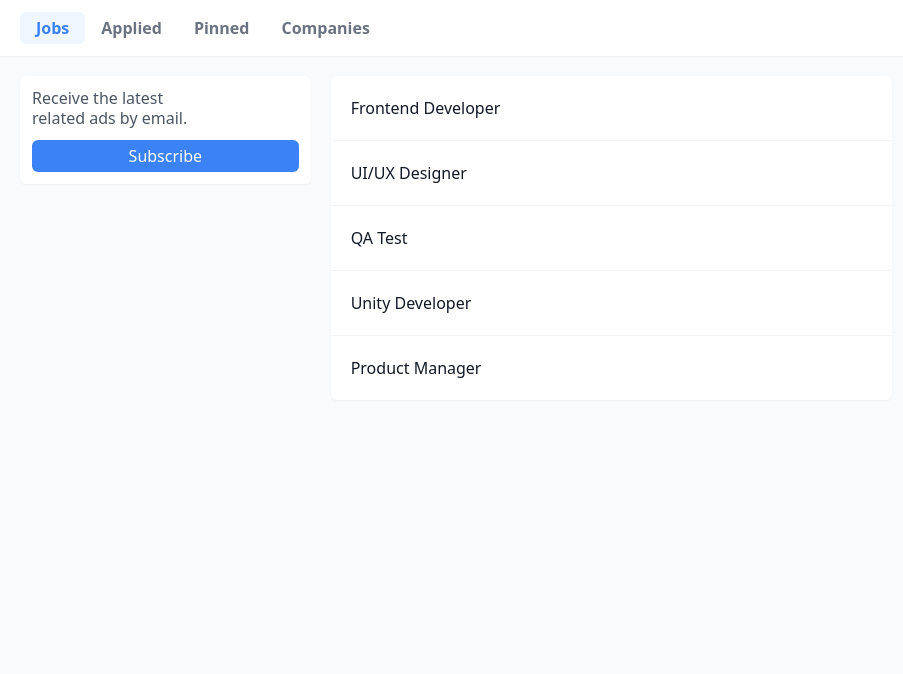
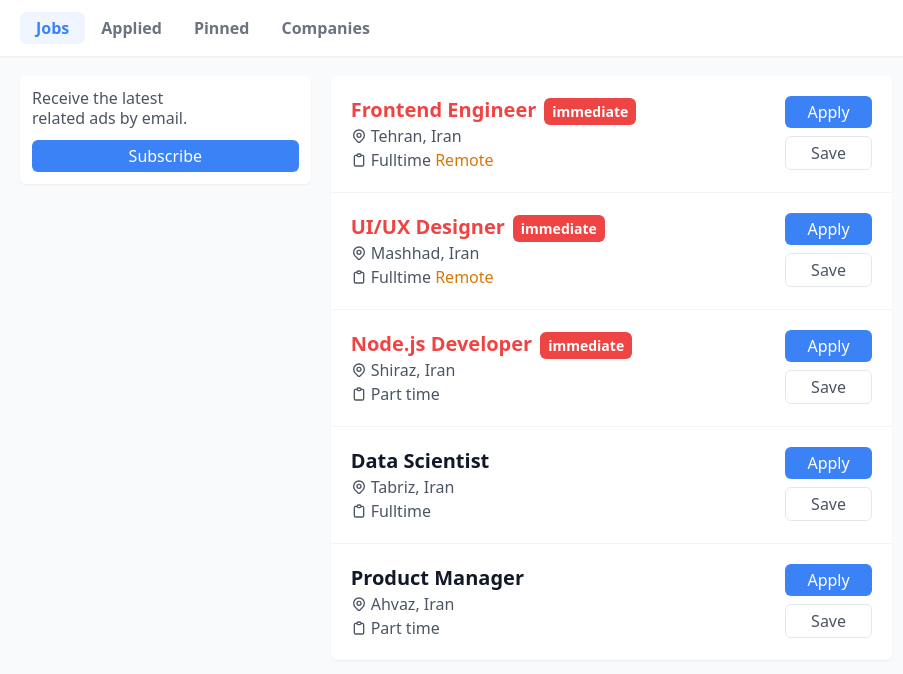
Before and after one commit to hasansaid/Is-Bulma-Sitesi, a JavaScript app: page / in a window 1280 px wide. Shown: the top 674 px of the page, without its empty margins (184-1087 px from the left). Built offline with nearby package versions, Linux system fonts and the light colour scheme.

Commit message:
feat: add job item

```diff
--- /dev/null
+++ b/src/components/Elements/Badge/index.js
@@ -0,0 +1,5 @@
+import './style.css';
+
+export default function Badge({ color, children }) {
+  return <span className={`badge badge-${color}`}>{children}</span>;
+}
--- /dev/null
+++ b/src/components/Elements/Badge/style.css
@@ -0,0 +1,7 @@
+.badge {
+  @apply bg-white mx-2;
+}
+
+.badge-red {
+  @apply text-white bg-red-500 px-2 py-1 rounded-md text-sm;
+}
--- a/src/components/Elements/Button/style.css
+++ b/src/components/Elements/Button/style.css
@@ -3,7 +3,11 @@
 }
 
 .btn-solid {
-  @apply transition ease-in-out text-white bg-blue-500 hover:bg-blue-600;
+  @apply transition ease-in-out text-white bg-blue-500 border-blue-500 hover:bg-blue-600 hover:border-blue-600;
+}
+
+.btn-outline {
+  @apply transition ease-in-out border text-gray-600 border-gray-200 hover:text-gray-800 hover:border-gray-400;
 }
 
 .btn-block {
--- a/src/components/Elements/Layout/index.js
+++ b/src/components/Elements/Layout/index.js
@@ -5,7 +5,9 @@ export default function Layout({ flex, children }) {
   return (
     <>
       <Navbar />
-      <main className={`main-content ${flex ? 'flex' : ''}`}>{children}</main>
+      <main className={`main-content ${flex ? 'md:flex' : ''}`}>
+        {children}
+      </main>
     </>
   );
 }
--- a/src/components/Elements/Sidebar/style.css
+++ b/src/components/Elements/Sidebar/style.css
@@ -1,3 +1,3 @@
 .main-sidebar {
-  @apply mr-5 w-4/12;
+  @apply mr-5 w-full mb-5 md:mb-0 md:w-4/12;
 }
--- a/src/components/Home/Jobs/Job/index.js
+++ b/src/components/Home/Jobs/Job/index.js
@@ -1,5 +1,66 @@
 import './style.css';
+import Button from '../../../Elements/Button';
+import Badge from '../../../Elements/Badge';
 
-export default function Job({ name }) {
-  return <li className="job">{name}</li>;
+export default function Job({ name, location, contract, remote, immediate }) {
+  return (
+    <li className="job">
+      <div className="job__content">
+        <h2 className={`job__title ${immediate ? 'immediate' : ''}`}>
+          {name}
+          {immediate && <Badge color="red">immediate</Badge>}
+        </h2>
+        <div className="job__location">
+          <svg
+            className="w-4 h-4"
+            fill="none"
+            stroke="currentColor"
+            viewBox="0 0 24 24"
+            xmlns="http://www.w3.org/2000/svg"
+          >
+            <path
+              strokeLinecap="round"
+              strokeLinejoin="round"
+              strokeWidth={2}
+              d="M17.657 16.657L13.414 20.9a1.998 1.998 0 01-2.827 0l-4.244-4.243a8 8 0 1111.314 0z"
+            />
+            <path
+              strokeLinecap="round"
+              strokeLinejoin="round"
+              strokeWidth={2}
+              d="M15 11a3 3 0 11-6 0 3 3 0 016 0z"
+            />
+          </svg>
+          <p>{location}</p>
+        </div>
+        <div className="job__contract">
+          <svg
+            className="w-4 h-4"
+            fill="none"
+            stroke="currentColor"
+            viewBox="0 0 24 24"
+            xmlns="http://www.w3.org/2000/svg"
+          >
+            <path
+              strokeLinecap="round"
+              strokeLinejoin="round"
+              strokeWidth={2}
+              d="M9 5H7a2 2 0 00-2 2v12a2 2 0 002 2h10a2 2 0 002-2V7a2 2 0 00-2-2h-2M9 5a2 2 0 002 2h2a2 2 0 002-2M9 5a2 2 0 012-2h2a2 2 0 012 2"
+            />
+          </svg>
+          <p>
+            {contract} {remote && <span className="job__remote">Remote</span>}
+          </p>
+        </div>
+      </div>
+      <div className="job__actions">
+        <Button block type="solid">
+          Apply
+        </Button>
+        <Button block type="outline">
+          Save
+        </Button>
+      </div>
+    </li>
+  );
 }
--- a/src/components/Home/Jobs/Job/style.css
+++ b/src/components/Home/Jobs/Job/style.css
@@ -1,3 +1,28 @@
 .job {
-  @apply p-5;
+  @apply p-5 md:flex;
 }
+
+.job__content {
+  @apply flex-1 pr-5 md:w-10/12;
+}
+
+.job__title {
+  @apply text-xl font-semibold;
+}
+
+.job__title.immediate {
+  @apply text-red-500;
+}
+
+.job__location,
+.job__contract {
+  @apply flex items-center text-gray-600 space-x-1;
+}
+
+.job__remote {
+  @apply text-yellow-600;
+}
+
+.job__actions {
+  @apply flex mt-3 space-x-2 md:space-x-0 md:space-y-2 md:mt-0 md:flex-col md:w-2/12;
+}
--- a/src/components/Home/Jobs/index.js
+++ b/src/components/Home/Jobs/index.js
@@ -5,8 +5,15 @@ import jobs from '../../../constants/jobs';
 export default function Jobs() {
   return (
     <ul className="jobs-list">
-      {jobs.map(({ id, name }) => (
-        <Job key={id} name={name} />
+      {jobs.map(job => (
+        <Job
+          key={job.id}
+          name={job.name}
+          location={job.location}
+          contract={job.contract}
+          remote={job.remote}
+          immediate={job.immediate}
+        />
       ))}
     </ul>
   );
--- a/src/constants/jobs.json
+++ b/src/constants/jobs.json
@@ -1,22 +1,42 @@
 [
   {
     "id": 1,
-    "name": "Frontend Developer"
+    "name": "Frontend Engineer",
+    "location": "Tehran, Iran",
+    "contract": "Fulltime",
+    "remote": true,
+    "immediate": true
   },
   {
     "id": 2,
-    "name": "UI/UX Designer"
+    "name": "UI/UX Designer",
+    "location": "Mashhad, Iran",
+    "contract": "Fulltime",
+    "remote": true,
+    "immediate": true
   },
   {
     "id": 3,
-    "name": "QA Test"
+    "name": "Node.js Developer",
+    "location": "Shiraz, Iran",
+    "contract": "Part time",
+    "remote": false,
+    "immediate": true
   },
   {
     "id": 4,
-    "name": "Unity Developer"
+    "name": "Data Scientist",
+    "location": "Tabriz, Iran",
+    "contract": "Fulltime",
+    "remote": false,
+    "immediate": false
   },
   {
     "id": 5,
-    "name": "Product Manager"
+    "name": "Product Manager",
+    "location": "Ahvaz, Iran",
+    "contract": "Part time",
+    "remote": false,
+    "immediate": false
   }
 ]
```
